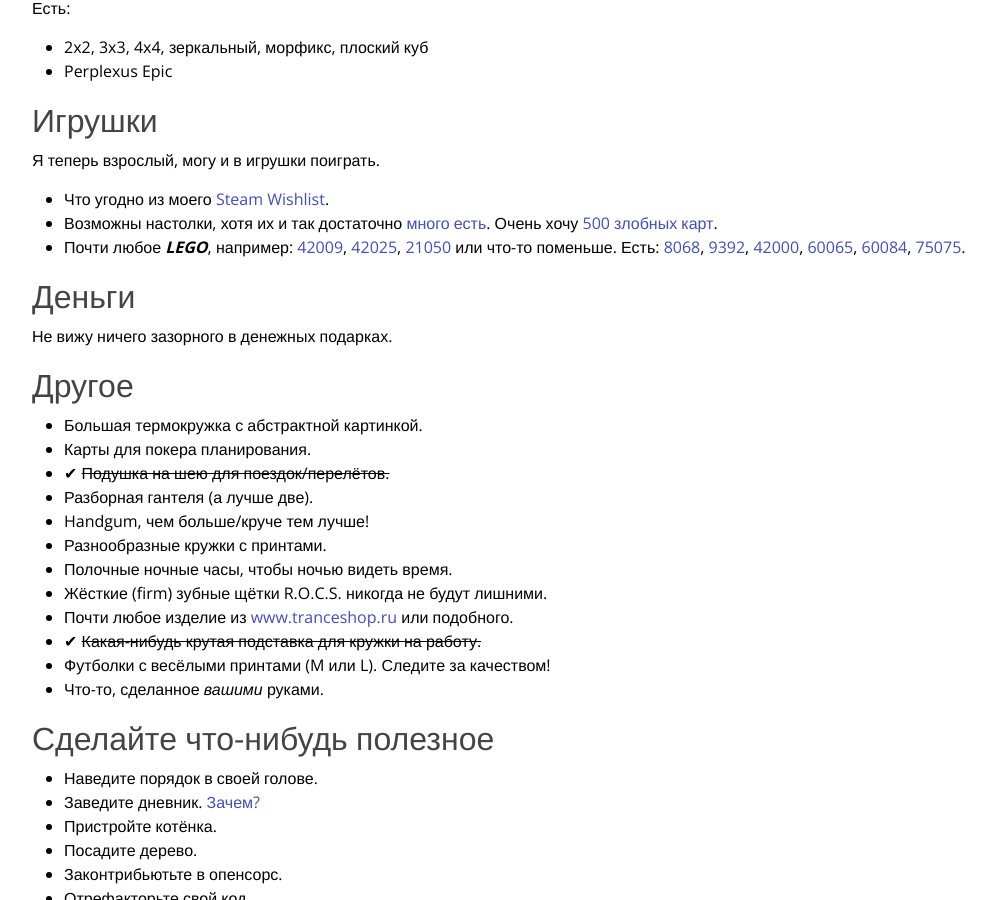
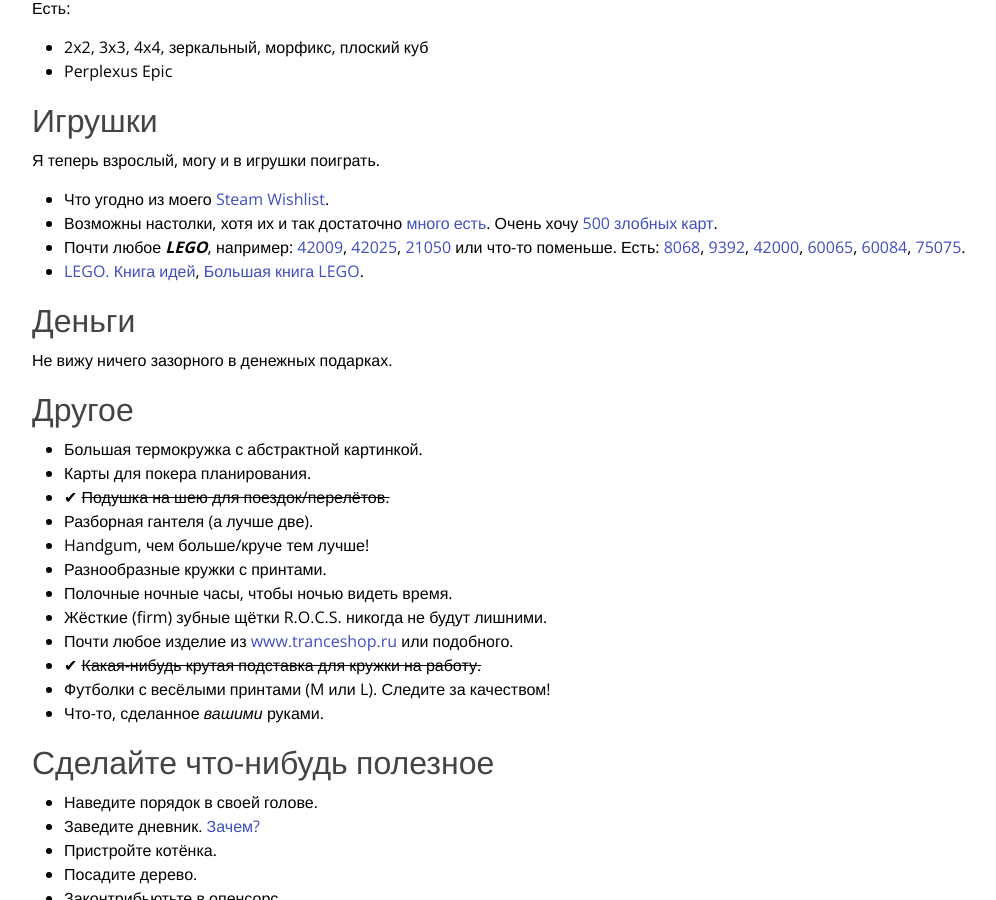
Before and after one commit to anton-rudeshko/anton-rudeshko.github.io, a Jekyll site: the page built from wishlist/index.md, in a window 1280 px wide and 900 px high, scrolled down 841 px. Shown: the whole window, without its empty margins (128-1124 px from the left). Built offline with Jekyll 4.4.1, drawn with Linux system fonts in a browser that asks for light colours; Markdown is read by kramdown in place of the engine named in the settings; comment, search, counter and statistics services are not loaded.

Commit message:
Added LEGO books

```diff
--- a/wishlist/index.md
+++ b/wishlist/index.md
@@ -49,6 +49,7 @@ Russian version only.
   * Что угодно из моего [Steam Wishlist][steam].
   * Возможны настолки, хотя их и так достаточно [много есть][board]. Очень хочу [500 злобных карт][500].
   * Почти любое ***LEGO***, например: [42009][42009], [42025][42025], [21050][21050] или что-то поменьше. Есть: [8068][8068], [9392][9392], [42000][42000], [60065][60065], [60084][60084], [75075][75075].
+  * [LEGO. Книга идей][lego-ideas], [Большая книга LEGO][lego-big].
 
 [steam]: http://steamcommunity.com/id/Tesla404/wishlist
 
@@ -64,6 +65,9 @@ Russian version only.
 [60065]: http://shop.lego.com/en-US/ATV-Patrol-60065
 [60084]: http://shop.lego.com/en-US/Racing-Bike-Transporter-60084
 [75075]: http://shop.lego.com/en-US/AT-AT-75075
+
+[lego-ideas]: http://www.ozon.ru/context/detail/id/23876708/
+[lego-big]: http://www.mann-ivanov-ferber.ru/books/paperbook/unofficial-lego-builders-guide/
 
 ## Деньги
 
```
